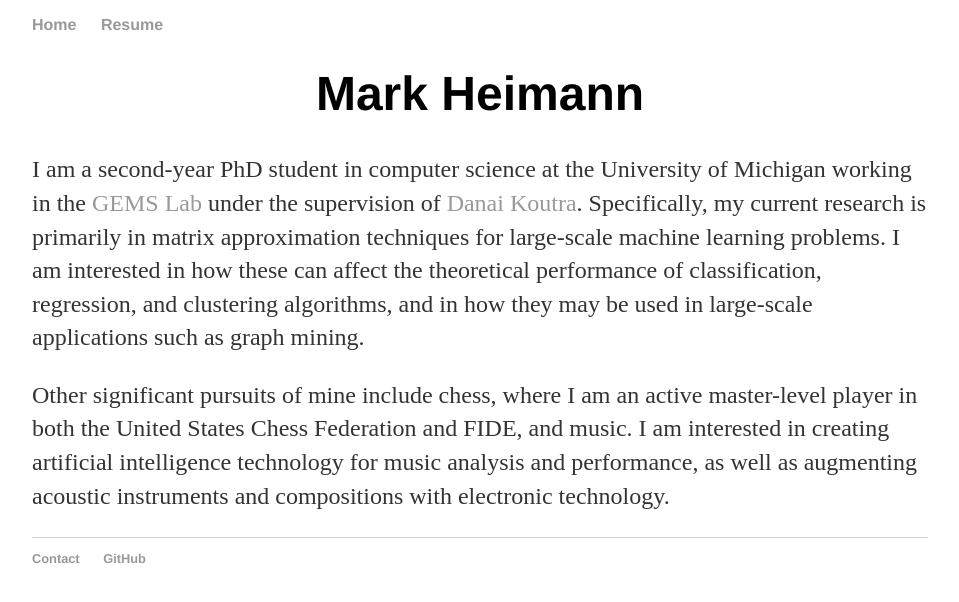
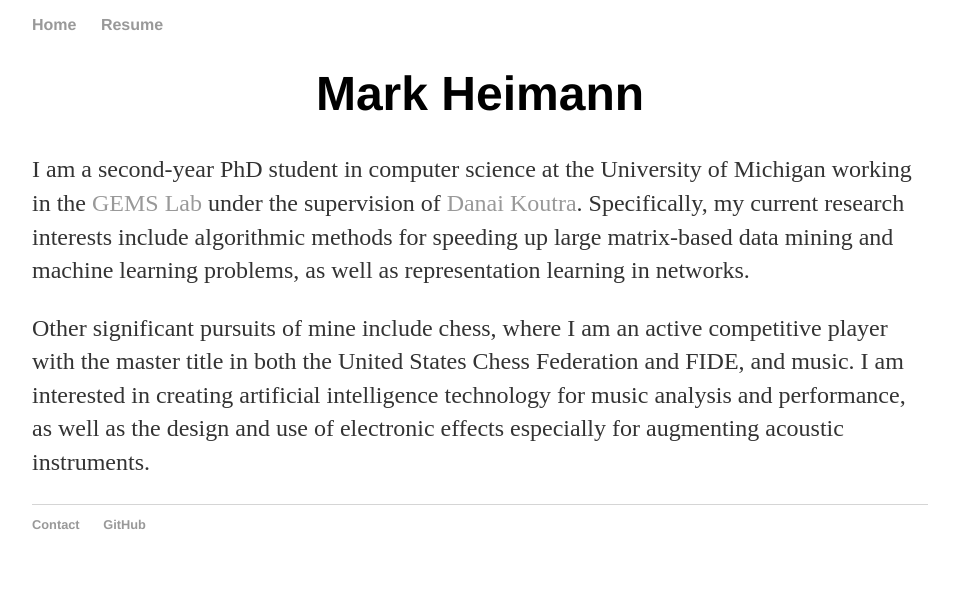
Before and after one commit to markheimann/markheimann.github.io, a Jekyll site: the page built from index.html, in a window 1280 px wide, cut to the strip 192-794 px from the top of the page. Shown: the whole strip, without its empty margins (160-1119 px from the left). Built offline with Jekyll 4.4.1, drawn with Linux system fonts in a browser that asks for light colours.

Commit message:
updated research description

```diff
--- a/index.html
+++ b/index.html
@@ -3,7 +3,7 @@ layout: default
 title: Mark Heimann
 ---
 <div class="blurb">
-    <p>I am a second-year PhD student in computer science at the University of Michigan working in the <a href="http://web.eecs.umich.edu/~dkoutra/group/index.html">GEMS Lab</a> under the supervision of <a href="http://web.eecs.umich.edu/~dkoutra">Danai Koutra</a>. Specifically, my current research is primarily in matrix approximation techniques for large-scale machine learning problems.  I am interested in how these can affect the theoretical performance of classification, regression, and clustering algorithms, and in how they may be used in large-scale applications such as graph mining.   </p>
+    <p>I am a second-year PhD student in computer science at the University of Michigan working in the <a href="http://web.eecs.umich.edu/~dkoutra/group/index.html">GEMS Lab</a> under the supervision of <a href="http://web.eecs.umich.edu/~dkoutra">Danai Koutra</a>. Specifically, my current research interests include algorithmic methods for speeding up large matrix-based data mining and machine learning problems, as well as representation learning in networks.
 
-    <p>Other significant pursuits of mine include chess, where I am an active master-level player in both the United States Chess Federation and FIDE, and music.  I am interested in creating artificial intelligence technology for music analysis and performance, as well as augmenting acoustic instruments and compositions with electronic technology. </p>
+    <p>Other significant pursuits of mine include chess, where I am an active competitive player with the master title in both the United States Chess Federation and FIDE, and music.  I am interested in creating artificial intelligence technology for music analysis and performance, as well as the design and use of electronic effects especially for augmenting acoustic instruments. </p>
 </div><!-- /.blurb -->
```
